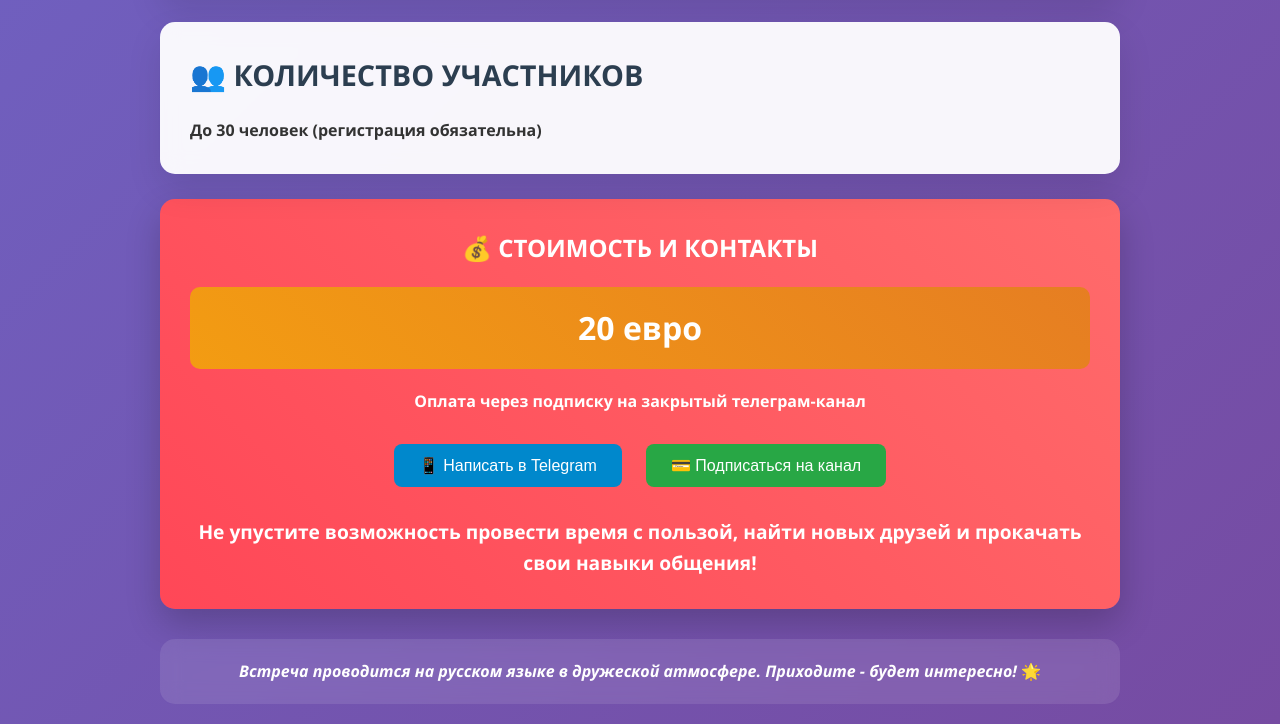
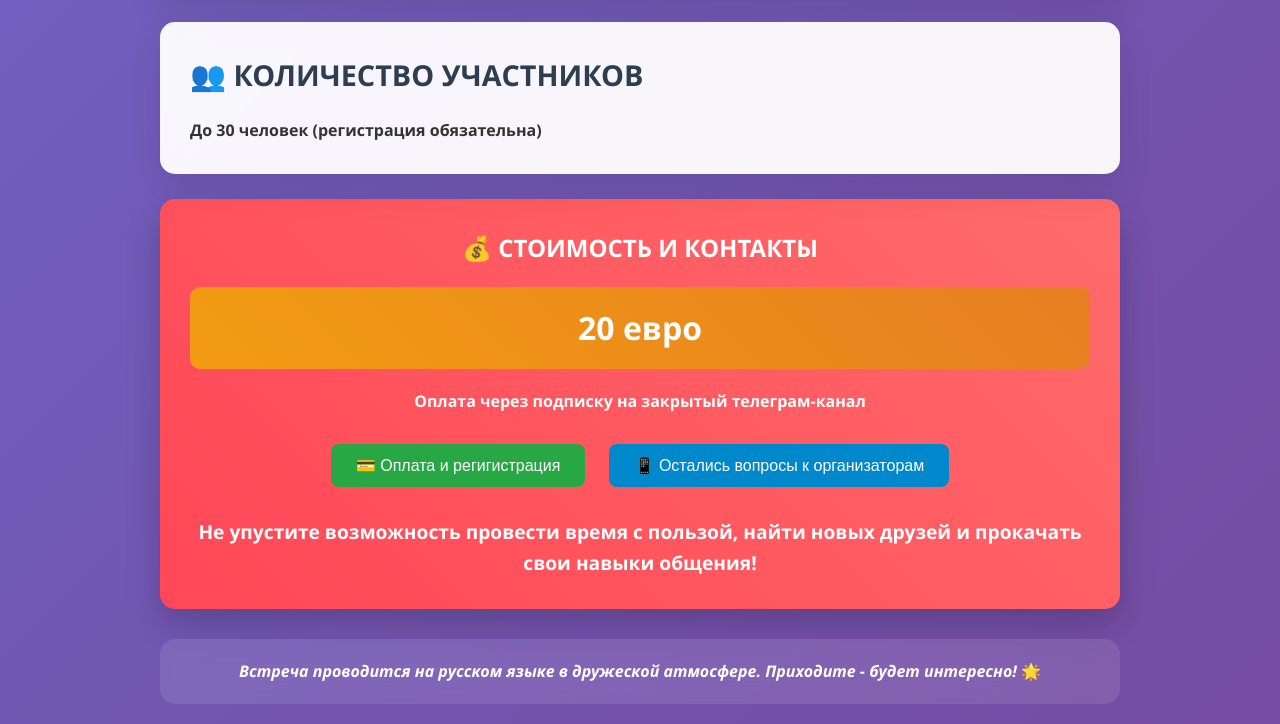
Before and after one commit to OlgaMolochkova/landing-page, a plain HTML site: page index.html in a window 1280 px wide. Shown: the part 3106-3830 px from the top of the page. Drawn offline with Linux system fonts and the light colour scheme.

Commit message:
Update index.html

```diff
--- a/index.html
+++ b/index.html
@@ -329,18 +329,18 @@
     <p>Оплата через подписку на закрытый телеграм-канал</p>
 
     <div style="margin-top: 20px;">
+       <a href="https://t.me/Torreveha_PS" target="_blank" style="text-decoration: none;">
+            <button style="padding: 12px 25px; font-size: 16px; margin: 10px; background-color: #28a745; color: white; border: none; border-radius: 8px; cursor: pointer;">
+                💳 Оплата и регигистрация
+            </button>
+        </a>
         <a href="https://t.me/olga_earth" target="_blank" style="text-decoration: none;">
             <button style="padding: 12px 25px; font-size: 16px; margin: 10px; background-color: #0088cc; color: white; border: none; border-radius: 8px; cursor: pointer;">
-                📱 Написать в Telegram
+                📱 Остались вопросы к организаторам
             </button>
         </a>
 
-        <a href="https://t.me/Torreveha_PS" target="_blank" style="text-decoration: none;">
-            <button style="padding: 12px 25px; font-size: 16px; margin: 10px; background-color: #28a745; color: white; border: none; border-radius: 8px; cursor: pointer;">
-                💳 Подписаться на канал
-            </button>
-        </a>
-    </div>
+   </div>
 
     <p style="margin-top: 20px; font-size: 1.2rem; font-weight: bold;">
         Не упустите возможность провести время с пользой, найти новых друзей и прокачать свои навыки общения!
```
